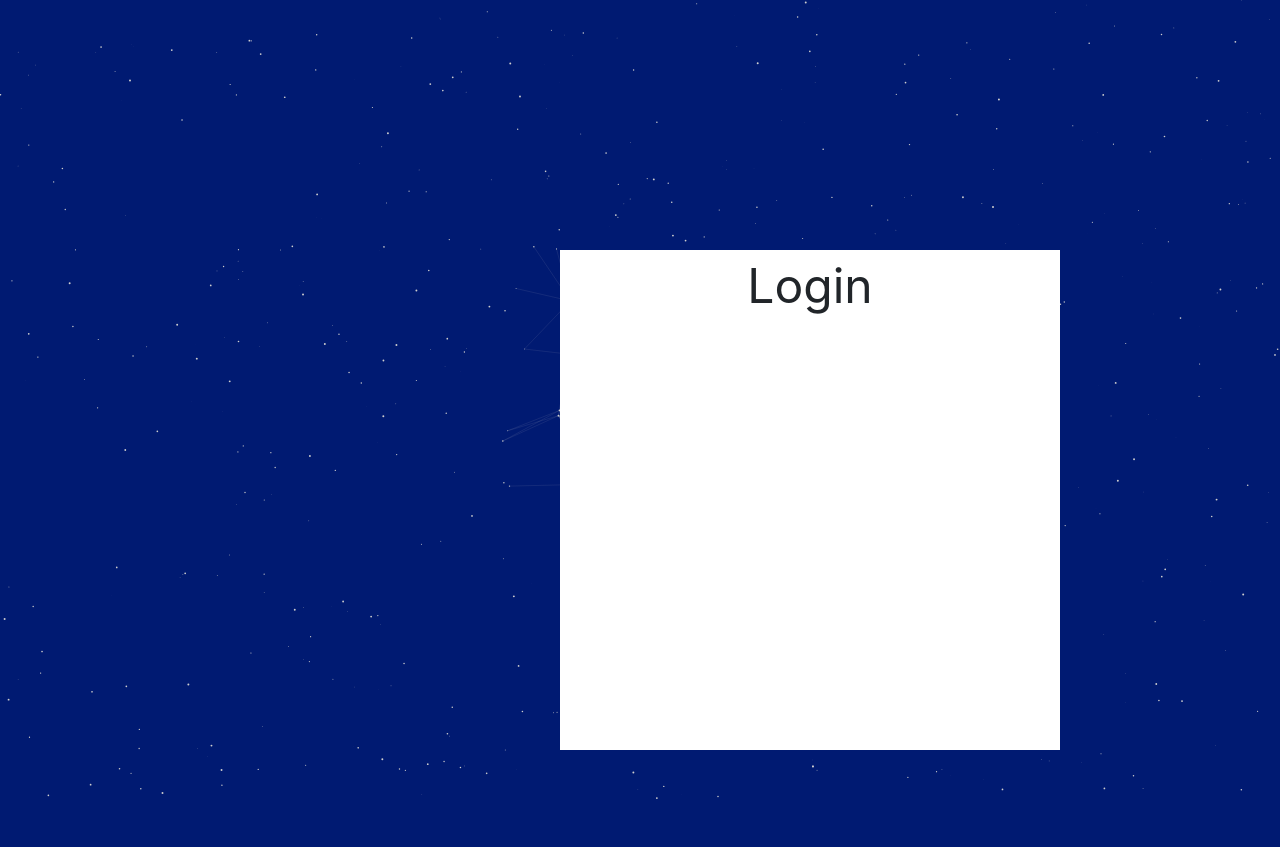
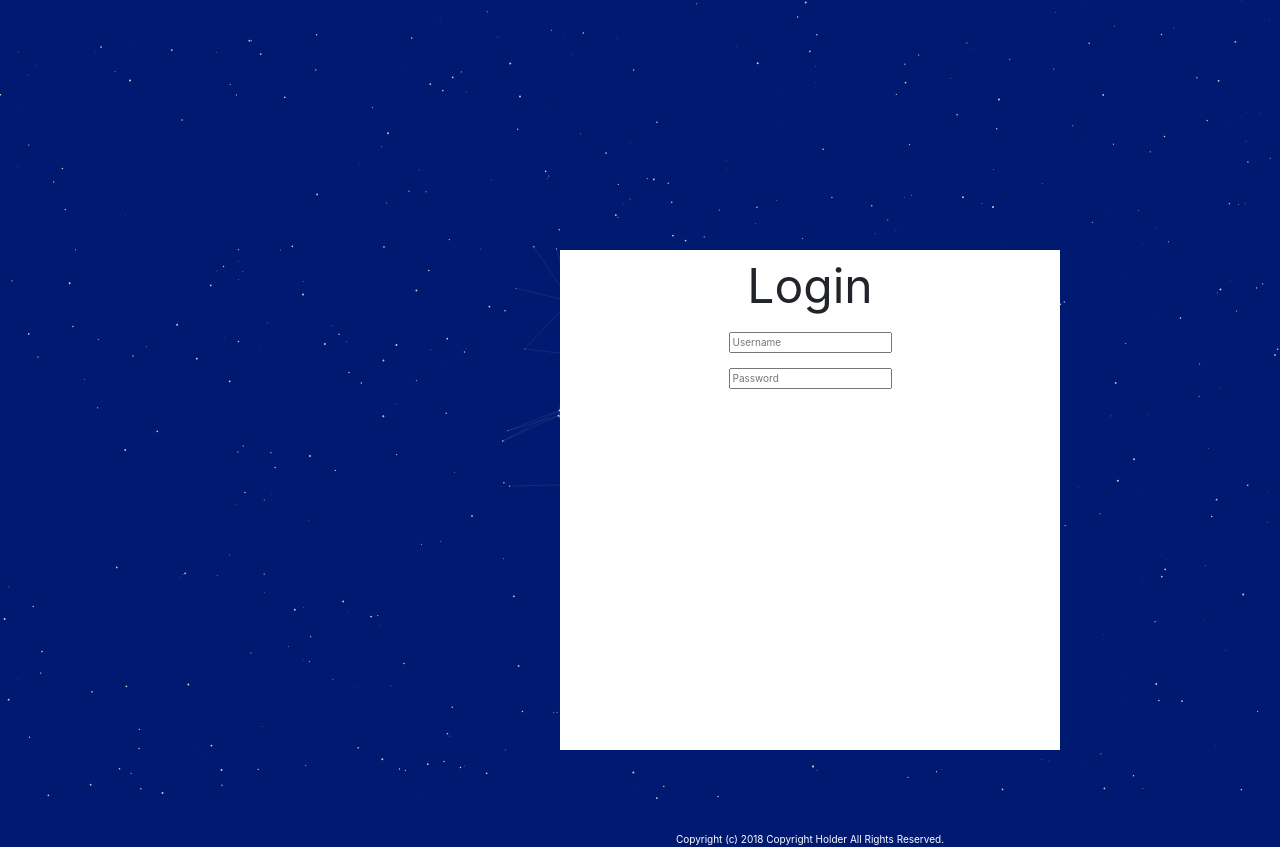
Before and after one commit to Joe-TheBro/Web-Server-Project, a PHP site: page / in a window 1280 px wide. Before the commit the page ends 799 px from the top, so only its background shows below. Run offline with PHP 8.4, Linux system fonts and the light colour scheme; some libraries are stand-ins or nearby versions.

Commit message:
minor changes

```diff
--- a/secure/index.css
+++ b/secure/index.css
@@ -32,3 +32,6 @@ canvas {
 .btext{
   font-size: 48px;
 }
+.login-input{
+
+}
--- a/secure/index.html
+++ b/secure/index.html
@@ -13,7 +13,8 @@
 
 <body>
     <div class="landing">
-  <script>var canvasDots = function() {
+        <script>
+            var canvasDots = function() {
                   var canvas = document.querySelector('canvas'),
                       ctx = canvas.getContext('2d'),
                       colorDot = '#CECECE',
@@ -122,8 +123,15 @@
         <canvas class='connecting-dots'></canvas>
         <div class="landing-login">
             <p class="btext">Login</p>
-
+            <div class="landing-login-form">
+                <form class="landing-login-form" action="login.php" method="post">
+                  <input class="login-input" type="text" name="username" placeholder="Username" value=""><br><br>
+                  <input class="login-input" type="password" name="password" placeholder="Password" value="">
+                </form>
+            </div>
+            <p style="color: White;">Copyright (c) 2018 Copyright Holder All Rights Reserved.</p>
         </div>
     </div>
 </body>
+
 </html>
```
Lines whose indentation alone changed are shown as unchanged.
